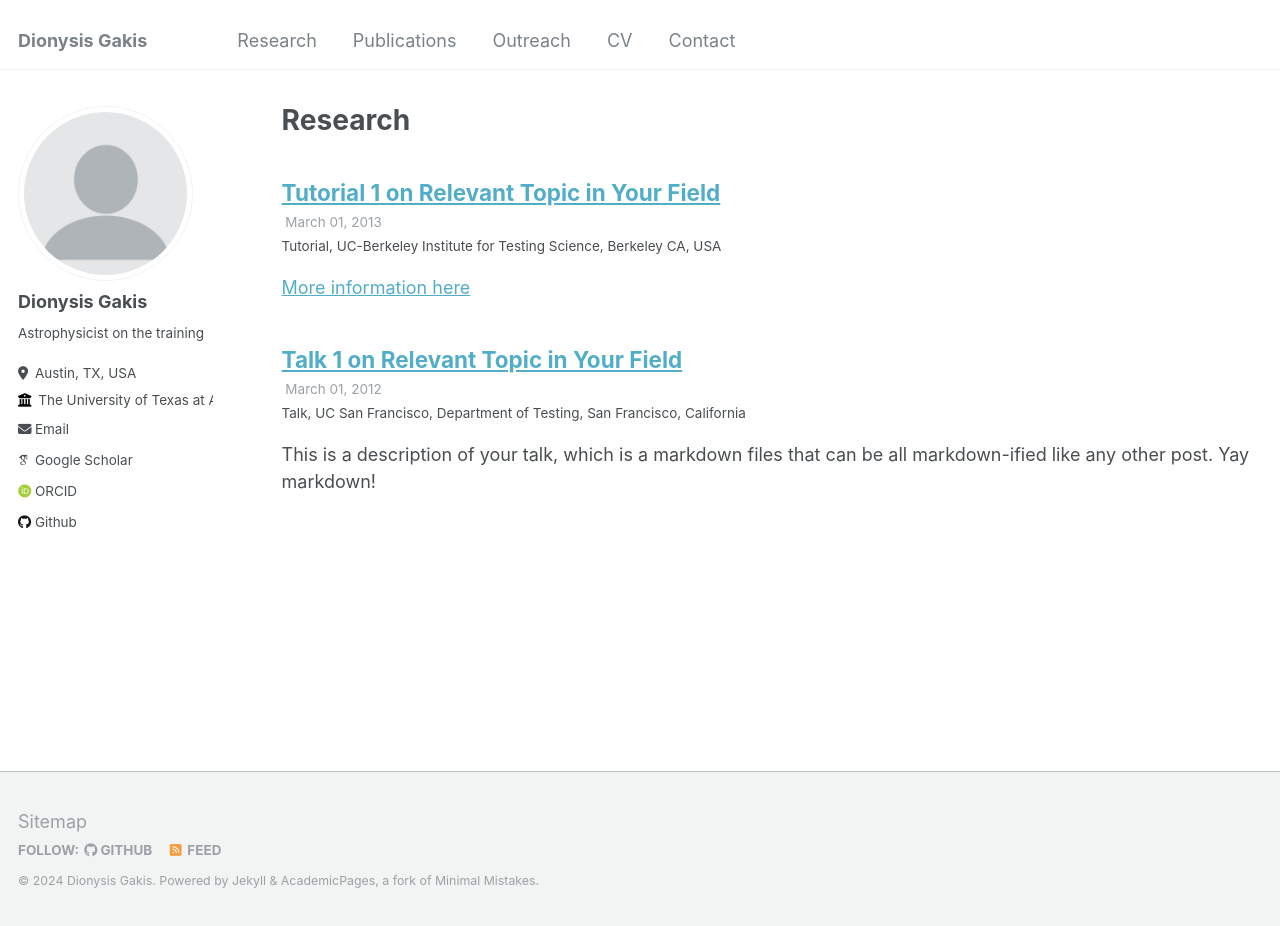
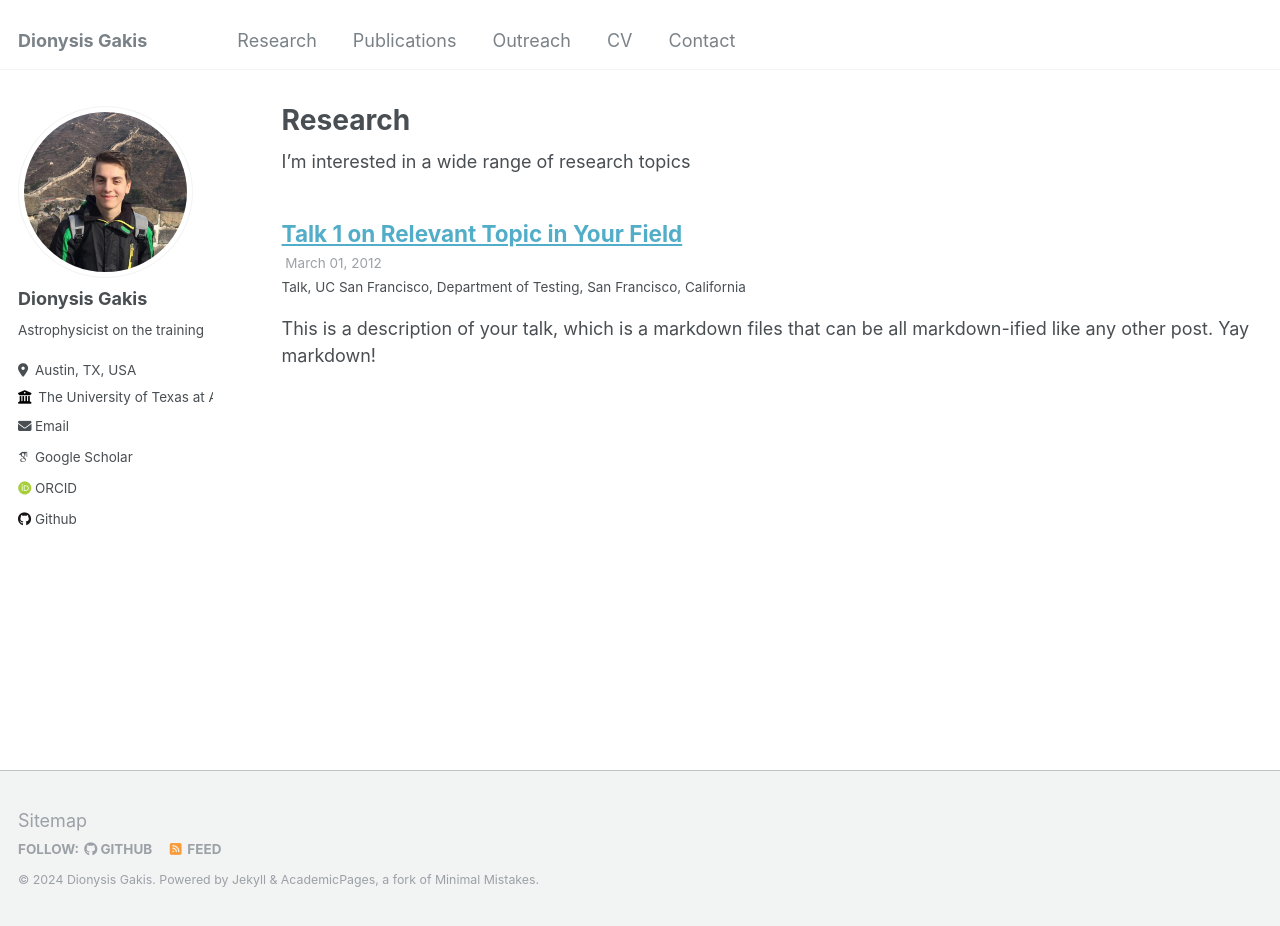
Before and after one commit to diongak/diongak.github.io, a Jekyll site: the page built from _pages/talks.html, in a window 1280 px wide and 926 px high. Built offline with Jekyll 4.4.1, drawn with Linux system fonts in a browser that asks for light colours; some web fonts are replaced.

Commit message:
Update21

```diff
--- a/_config.yml
+++ b/_config.yml
@@ -21,7 +21,7 @@ repository               : "academicpages/academicpages.github.io"
 #               Additional customization can be done by editing /_includes/author-profile.html
 author:
   # Biographic information
-  avatar           : "profile.png"
+  avatar           : "photo_.jpg"
   name             : "Dionysis Gakis"
   pronouns         : # example: "he/him"
   bio              : "Astrophysicist on the training"
--- a/_pages/talks.html
+++ b/_pages/talks.html
@@ -4,6 +4,8 @@ title: "Research"
 permalink: /research/
 author_profile: true
 ---
+
+I’m interested in a wide range of research topics
 
 {% if site.talkmap_link == true %}
 
--- a/_talks/2013-03-01-tutorial-1.md
+++ /dev/null
@@ -1,13 +0,0 @@
----
-title: "Tutorial 1 on Relevant Topic in Your Field"
-collection: talks
-type: "Tutorial"
-permalink: /talks/2013-03-01-tutorial-1
-venue: "UC-Berkeley Institute for Testing Science"
-date: 2013-03-01
-location: "Berkeley CA, USA"
----
-
-[More information here](http://exampleurl.com)
-
-This is a description of your tutorial, note the different field in type. This is a markdown files that can be all markdown-ified like any other post. Yay markdown!
```
Also changed, not shown: _pages/about.md (+1 -1 lines), images/photo_.jpg (added).
